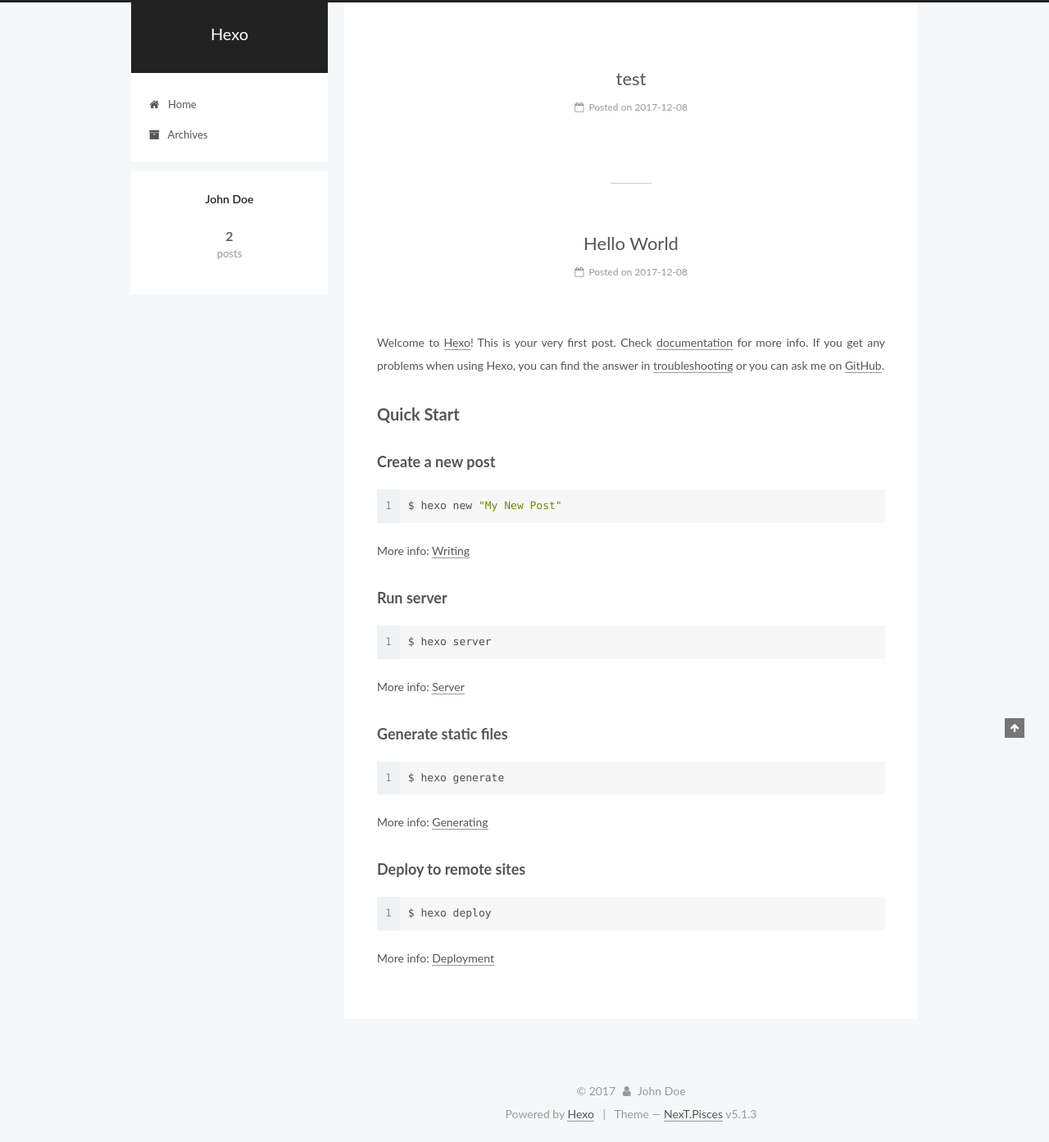
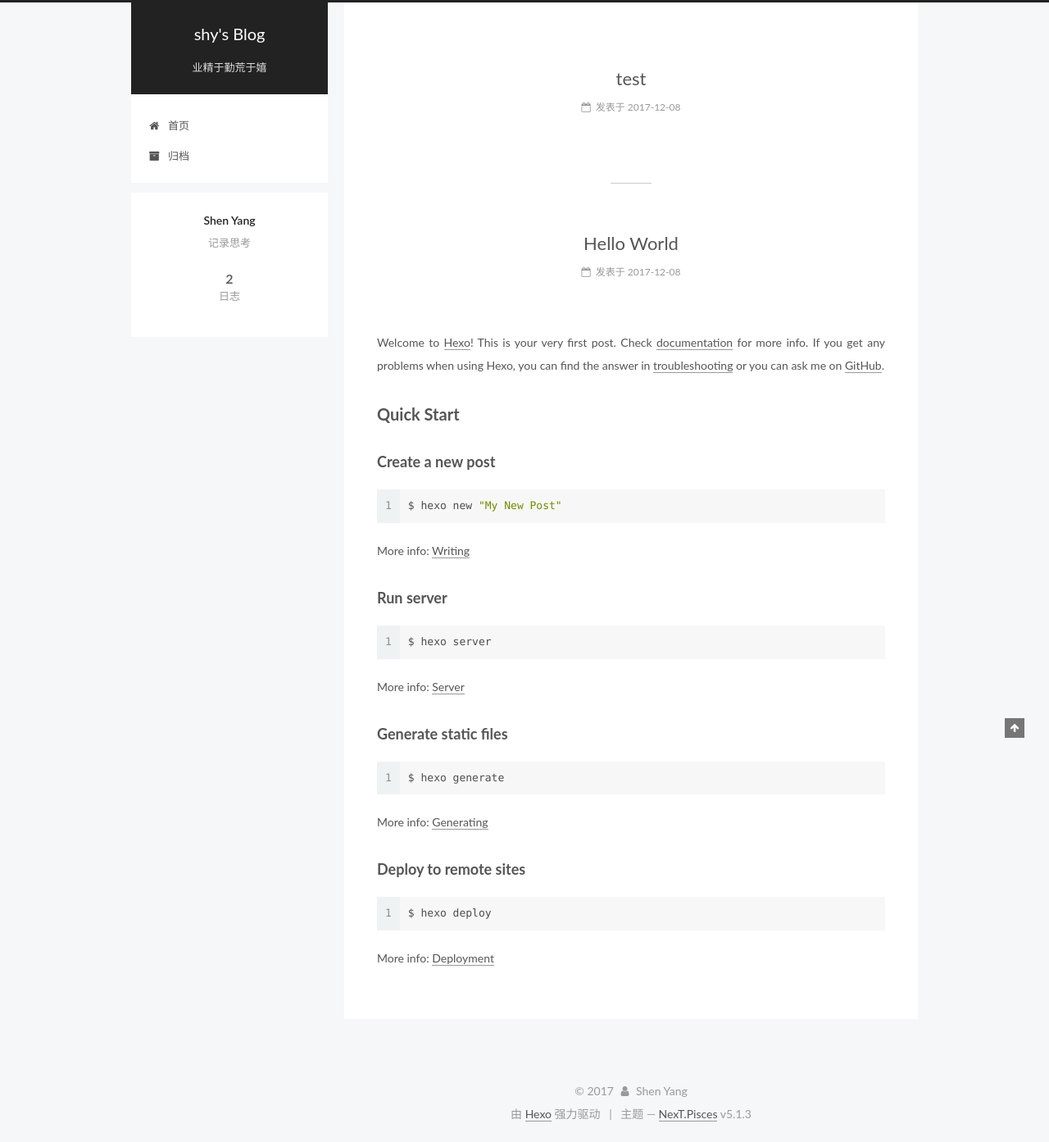
Before and after one commit to shy4better/shy4better.github.io, a plain HTML site: page index.html in a window 1280 px wide. Shown: the whole page at 82% size. Drawn offline with Linux system fonts and the light colour scheme.

Commit message:
Site updated: 2017-12-10 13:33:32

```diff
--- a/css/main.css
+++ b/css/main.css
@@ -1823,7 +1823,7 @@ pre .javascript .function {
   width: 4px;
   height: 4px;
   border-radius: 50%;
-  background: #93d5a8;
+  background: #0f50a3;
 }
 .links-of-blogroll {
   font-size: 13px;
--- a/index.html
+++ b/index.html
@@ -5,7 +5,7 @@
 
 
 
-<html class="theme-next pisces use-motion" lang="">
+<html class="theme-next pisces use-motion" lang="zh-Hans">
 <head>
   <meta charset="UTF-8"/>
 <meta http-equiv="X-UA-Compatible" content="IE=edge" />
@@ -79,12 +79,16 @@
 
 
 
+<meta name="description" content="记录思考">
 <meta property="og:type" content="website">
-<meta property="og:title" content="Hexo">
+<meta property="og:title" content="shy&#39;s Blog">
 <meta property="og:url" content="http://yoursite.com/index.html">
-<meta property="og:site_name" content="Hexo">
+<meta property="og:site_name" content="shy&#39;s Blog">
+<meta property="og:description" content="记录思考">
+<meta property="og:locale" content="zh-Hans">
 <meta name="twitter:card" content="summary">
-<meta name="twitter:title" content="Hexo">
+<meta name="twitter:title" content="shy&#39;s Blog">
+<meta name="twitter:description" content="记录思考">
 
 
 
@@ -100,7 +104,7 @@
     motion: {"enable":true,"async":false,"transition":{"post_block":"fadeIn","post_header":"slideDownIn","post_body":"slideDownIn","coll_header":"slideLeftIn","sidebar":"slideUpIn"}},
     duoshuo: {
       userId: '0',
-      author: 'Author'
+      author: '博主'
     },
     algolia: {
       applicationID: '',
@@ -120,7 +124,7 @@
 
 
 
-  <title>Hexo</title>
+  <title>shy's Blog</title>
 
 
 
@@ -132,7 +136,7 @@
 
 </head>
 
-<body itemscope itemtype="http://schema.org/WebPage" lang="">
+<body itemscope itemtype="http://schema.org/WebPage" lang="zh-Hans">
 
 
 
@@ -151,12 +155,12 @@
     <div class="custom-logo-site-title">
       <a href="/"  class="brand" rel="start">
         <span class="logo-line-before"><i></i></span>
-        <span class="site-title">Hexo</span>
+        <span class="site-title">shy's Blog</span>
         <span class="logo-line-after"><i></i></span>
       </a>
     </div>
 
-        <p class="site-subtitle"></p>
+        <p class="site-subtitle">业精于勤荒于嬉</p>
 
   </div>
 
@@ -181,7 +185,7 @@
 
               <i class="menu-item-icon fa fa-fw fa-home"></i> <br />
 
-            Home
+            首页
           </a>
         </li>
 
@@ -191,7 +195,7 @@
 
               <i class="menu-item-icon fa fa-fw fa-archive"></i> <br />
 
-            Archives
+            归档
           </a>
         </li>
 
@@ -231,13 +235,13 @@
     <link itemprop="mainEntityOfPage" href="http://yoursite.com/2017/12/08/test/">
 
     <span hidden itemprop="author" itemscope itemtype="http://schema.org/Person">
-      <meta itemprop="name" content="John Doe">
+      <meta itemprop="name" content="Shen Yang">
       <meta itemprop="description" content="">
       <meta itemprop="image" content="/images/avatar.gif">
     </span>
 
     <span hidden itemprop="publisher" itemscope itemtype="http://schema.org/Organization">
-      <meta itemprop="name" content="Hexo">
+      <meta itemprop="name" content="shy's Blog">
     </span>
 
 
@@ -257,9 +261,9 @@
                 <i class="fa fa-calendar-o"></i>
               </span>
 
-                <span class="post-meta-item-text">Posted on</span>
+                <span class="post-meta-item-text">发表于</span>
 
-              <time title="Post created" itemprop="dateCreated datePublished" datetime="2017-12-08T22:13:06+08:00">
+              <time title="创建于" itemprop="dateCreated datePublished" datetime="2017-12-08T22:13:06+08:00">
                 2017-12-08
               </time>
 
@@ -350,13 +354,13 @@
     <link itemprop="mainEntityOfPage" href="http://yoursite.com/2017/12/08/hello-world/">
 
     <span hidden itemprop="author" itemscope itemtype="http://schema.org/Person">
-      <meta itemprop="name" content="John Doe">
+      <meta itemprop="name" content="Shen Yang">
       <meta itemprop="description" content="">
       <meta itemprop="image" content="/images/avatar.gif">
     </span>
 
     <span hidden itemprop="publisher" itemscope itemtype="http://schema.org/Organization">
-      <meta itemprop="name" content="Hexo">
+      <meta itemprop="name" content="shy's Blog">
     </span>
 
 
@@ -376,9 +380,9 @@
                 <i class="fa fa-calendar-o"></i>
               </span>
 
-                <span class="post-meta-item-text">Posted on</span>
+                <span class="post-meta-item-text">发表于</span>
 
-              <time title="Post created" itemprop="dateCreated datePublished" datetime="2017-12-08T22:01:02+08:00">
+              <time title="创建于" itemprop="dateCreated datePublished" datetime="2017-12-08T22:01:02+08:00">
                 2017-12-08
               </time>
 
@@ -497,8 +501,8 @@
         <div class="site-overview">
           <div class="site-author motion-element" itemprop="author" itemscope itemtype="http://schema.org/Person">
 
-              <p class="site-author-name" itemprop="name">John Doe</p>
-              <p class="site-description motion-element" itemprop="description"></p>
+              <p class="site-author-name" itemprop="name">Shen Yang</p>
+              <p class="site-description motion-element" itemprop="description">记录思考</p>
           </div>
 
           <nav class="site-state motion-element">
@@ -509,7 +513,7 @@
                 <a href="/archives/">
 
                   <span class="site-state-item-count">2</span>
-                  <span class="site-state-item-name">posts</span>
+                  <span class="site-state-item-name">日志</span>
                 </a>
               </div>
 
@@ -555,13 +559,13 @@
   <span class="with-love">
     <i class="fa fa-user"></i>
   </span>
-  <span class="author" itemprop="copyrightHolder">John Doe</span>
+  <span class="author" itemprop="copyrightHolder">Shen Yang</span>
 
 
 </div>
 
 
-  <div class="powered-by">Powered by <a class="theme-link" target="_blank" href="https://hexo.io">Hexo</a></div>
+  <div class="powered-by">由 <a class="theme-link" target="_blank" href="https://hexo.io">Hexo</a> 强力驱动</div>
 
 
 
@@ -569,7 +573,7 @@
 
 
 
-  <div class="theme-info">Theme &mdash; <a class="theme-link" target="_blank" href="https://github.com/iissnan/hexo-theme-next">NexT.Pisces</a> v5.1.3</div>
+  <div class="theme-info">主题 &mdash; <a class="theme-link" target="_blank" href="https://github.com/iissnan/hexo-theme-next">NexT.Pisces</a> v5.1.3</div>
 
 
 
```
Also changed, not shown: 2017/12/08/hello-world/index.html (+22 -21 lines), 2017/12/08/test/index.html (+23 -19 lines), archives/2017/12/index.html (+22 -18 lines), archives/2017/index.html (+22 -18 lines), archives/index.html (+22 -18 lines).
